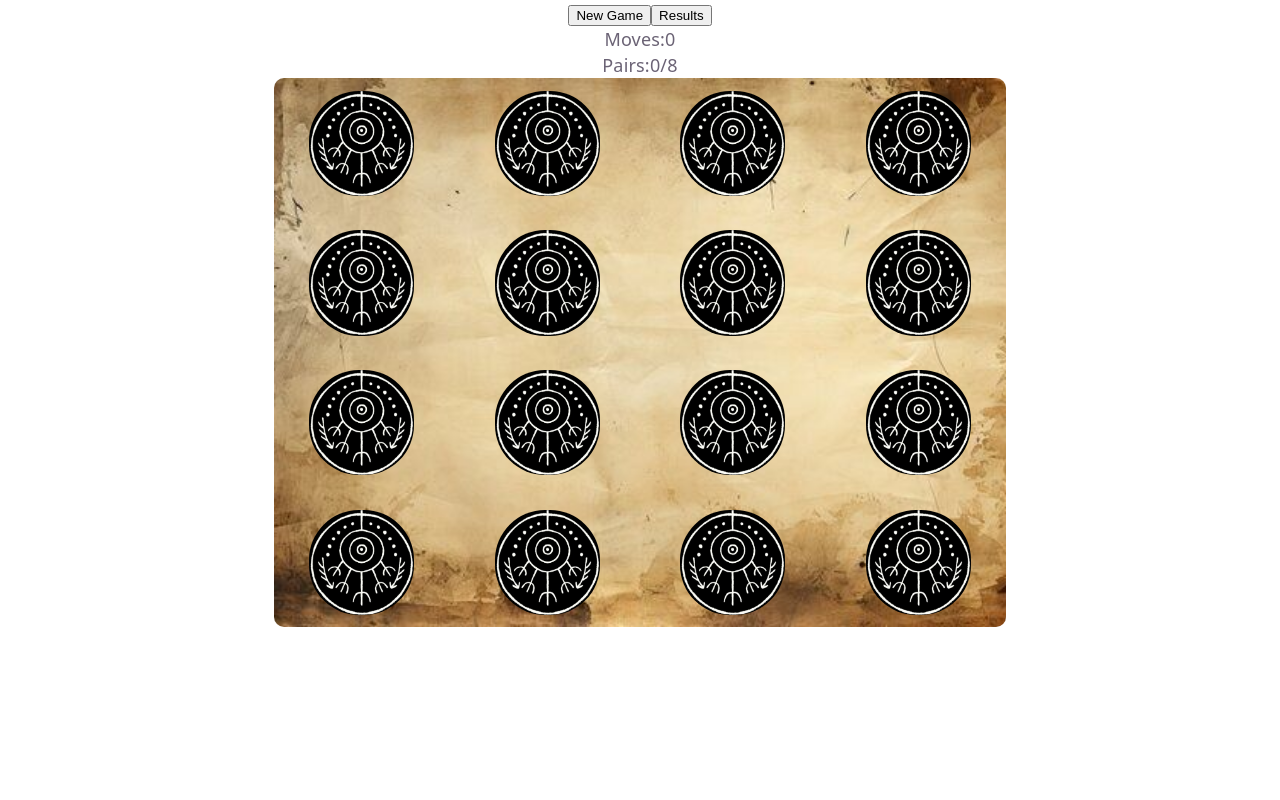
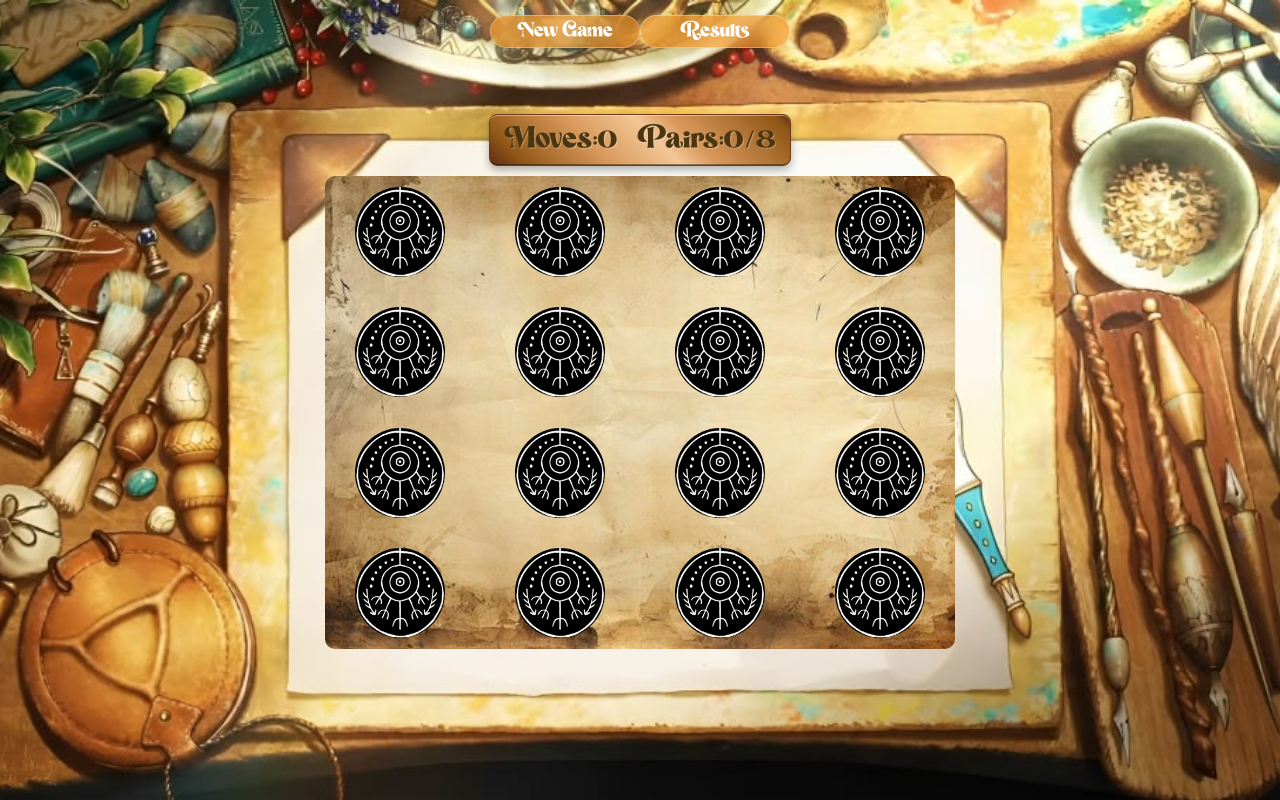
Before and after one commit to KateHalitsa/memory-game, a website built with Vite: page index.html in a window 1280 px wide. Built offline with nearby package versions, Linux system fonts and the light colour scheme.

Commit message:
feat: add style

```diff
--- a/src/main.js
+++ b/src/main.js
@@ -271,7 +271,7 @@ const overlay = document.createElement('div');
 
       backdrop.addEventListener('click', ()=> modal.remove());
 
-  main.append(modal);
+  app.append(modal);
 }
 
 
--- a/src/style.scss
+++ b/src/style.scss
@@ -1,6 +1,11 @@
 @import url(../src/styles/gameBoard.scss);
 @import url(../src/styles/modal.scss);
-
+@font-face {
+  font-family: 'Magic';
+  src: url('../src/assets/font/Magic\ Retro.ttf') format('opentype');
+  font-style: normal;
+  font-display: swap;
+}
 :root {
   --text: #6b6375;
   --text-h: #08060d;
@@ -14,7 +19,7 @@
   --shadow:
     rgba(0, 0, 0, 0.1) 0 10px 15px -3px, rgba(0, 0, 0, 0.05) 0 4px 6px -2px;
 
-  --sans: system-ui, 'Segoe UI', Roboto, sans-serif;
+  --sans: 'Magic',sans-serif;
   --heading: system-ui, 'Segoe UI', Roboto, sans-serif;
   --mono: ui-monospace, Consolas, monospace;
 
@@ -59,7 +64,7 @@ body {
 
 h1,
 h2 {
-  font-family: var(--heading);
+  font-family: var(--sans);
   font-weight: 500;
   color: var(--text-h);
 }
@@ -89,20 +94,58 @@ p {
 
 
 #app {
-  width: 1126px;
-  max-width: 100%;
+  width: 100%;
+  max-width: 1440px;
   margin: 0 auto;
   text-align: center;
-  //border-inline: 1px solid var(--border);
   min-height: 100svh;
   display: flex;
   flex-direction: column;
   box-sizing: border-box;
   align-content: center;
 }
+body{
+      background-image: url(./assets/decore/background.jpg);
+      background-size: 110% 100% ;
+      background-position: calc(50% + 30px) center;
+    background-repeat: no-repeat;
+      overflow: hidden;
+
+}
 main{
   display: flex;
   flex-direction: column;
   box-sizing: border-box;
   align-items: center;
+  width: 80%;
+  margin: auto;
+  gap: 10px;
+  transform: translate(0px, -50px);
 }
+button{
+    font: 18px/145% var(--sans);
+    background-color: #f6942394;
+  color: #fff;
+  width: 150px;
+  font-size: 20px;
+  border-radius:20px;
+  border-style: none;
+
+   backdrop-filter: blur(10px);
+  -webkit-backdrop-filter: blur(10px); /* для Safari */
+
+  /* Тонкая полупрозрачная рамка для объема */
+  border: 1px solid rgba(255, 255, 255, 0.3);
+
+  /* Мягкая тень */
+  box-shadow: 0 8px 32px 0 rgba(0, 0, 0, 0.1);
+}
+header{
+  /*position: absolute;
+  left: 50%;
+  transform: translate(-50%);
+
+  */
+  padding: 15px;
+  //top: 5%;
+}
--- a/src/styles/gameBoard.scss
+++ b/src/styles/gameBoard.scss
@@ -1,5 +1,4 @@
 .gameBoard{
-    width: 65%;
     aspect-ratio: 4/3;
     background-image: url(../assets/decore/backgrounds.jpg);
     background-size: cover;
@@ -21,7 +20,7 @@
   background-size: 180%;
     background-position: center;
     background-repeat: no-repeat;
-    border-radius: 50px;
+    border-radius: 70px;
     img{
          width: 100%;
             height: 100%;
@@ -36,3 +35,25 @@
         }
   }
 }
+.counters{
+    width: 300px;
+    height: 50px;
+color: #4a3611;
+  text-shadow: 1px 1px 1px rgba(255, 255, 255, 0.3);  border-radius: 8px;
+  box-shadow:
+    inset 0 1px 0 rgba(255, 255, 255, 0.4),
+    inset 0 -1px 0 rgba(0, 0, 0, 0.4),
+    0 4px 8px rgba(0, 0, 0, 0.3);
+
+ background: linear-gradient(45deg, #5e2c16 0%, #8f5615 10%, #d9995b 35%, #f2c696 55%, #d9995b 65%, #8f5615 95%, #5e2c16 100%);
+  border: 1px solid #73371b;
+  cursor: pointer;
+  transition: filter 0.3s ease;
+
+      display: flex;
+    gap: 20px;
+    align-items: center;
+    justify-content: center;
+        font-size: 30px;
+
+}
```
Also changed, not shown: src/assets/decore/background.jpg (added), src/assets/font/Magic Retro.ttf (added).
